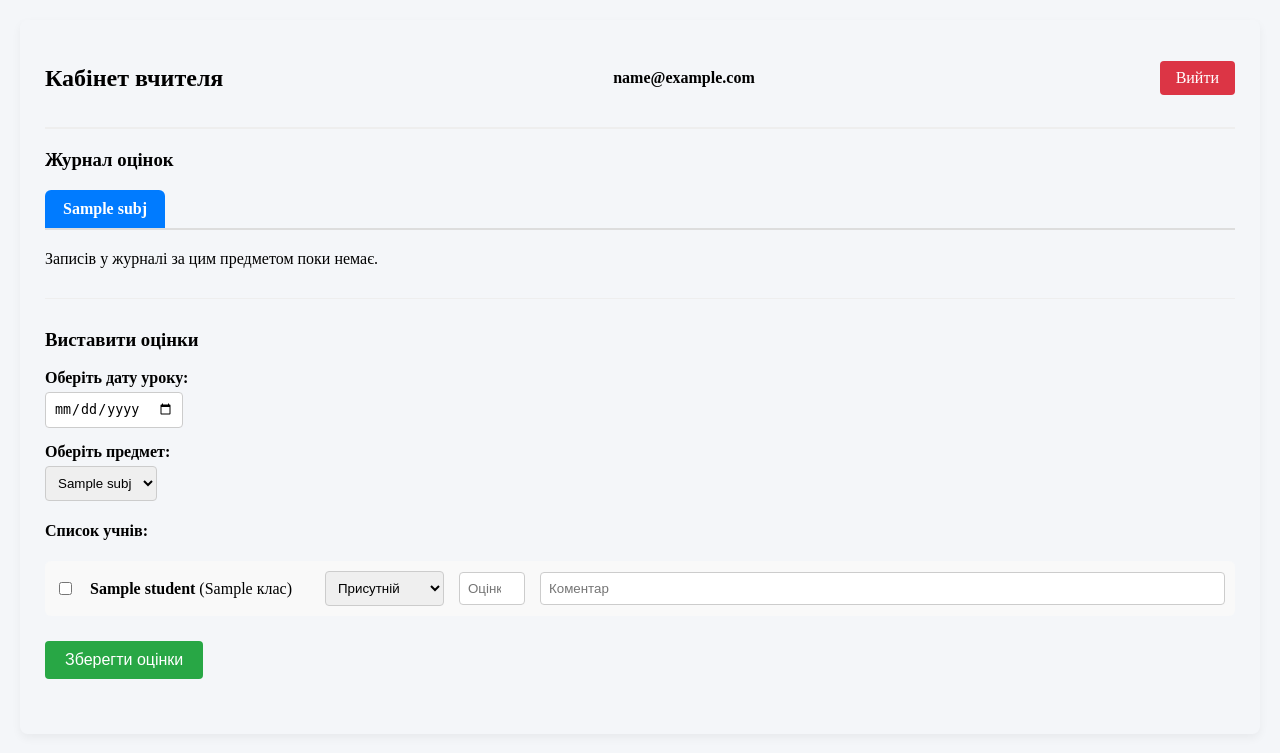
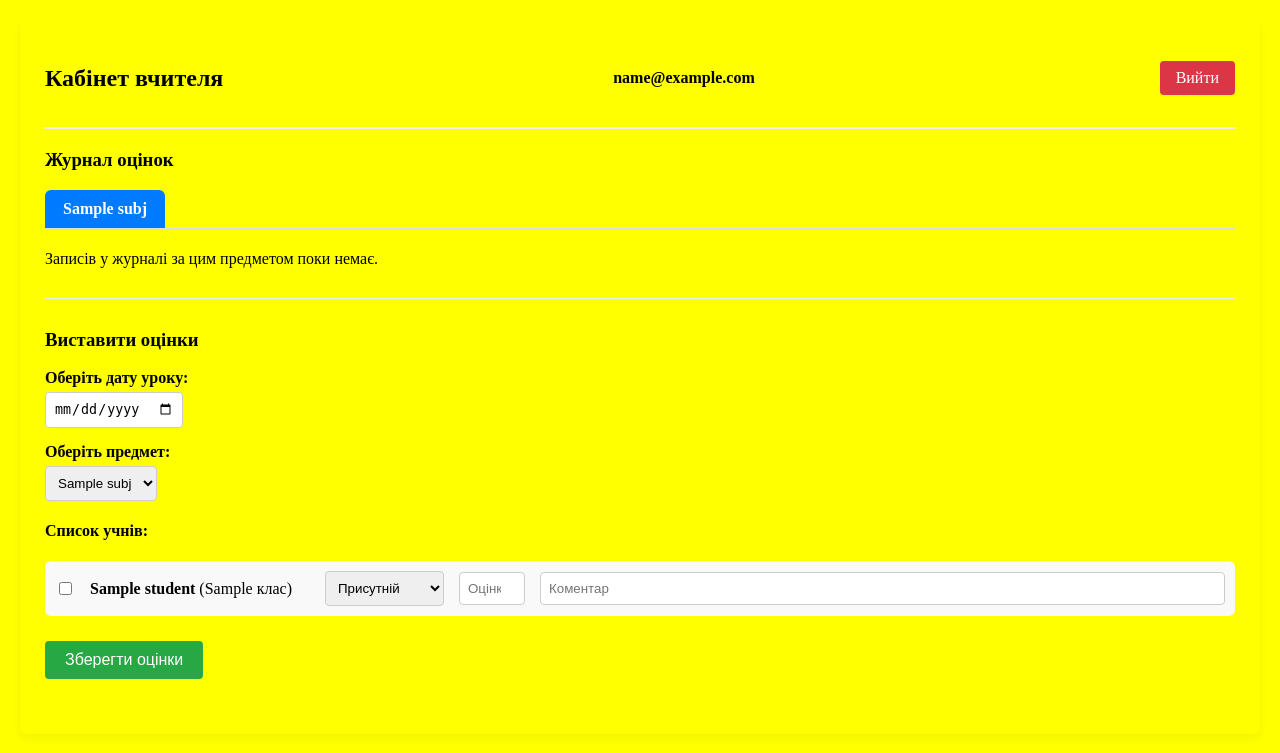
Before and after one commit to tymur75275-maker/School-server, a Flask app: template templates/teacher.html in a window 1280 px wide. Shown: the top 753 px of the page. Run offline with Flask 3, Linux system fonts and the light colour scheme; the template is opened without the code that fills it: most values are stand-ins (such as "Sample title", 1, 10 or a date in 2020).

Commit message:
edit color adminpage

```diff
--- a/templates/teacher.html
+++ b/templates/teacher.html
@@ -5,7 +5,7 @@
     <meta name="viewport" content="width=device-width, initial-scale=1.0">
     <title>Кабінет вчителя</title>
     <style>
-        body {max-width: 1200px, font-family: Arial, sans-serif; background: #f4f6f9; margin: 0; padding: 20px; }
+        body {max-width: 1200px, font-family: Arial, sans-serif; background: yellow; margin: 0; padding: 20px; }
         .container { width: 100%, max-width: 1200px, background: yellow; margin: 0 auto; padding: 25px; border-radius: 8px; box-shadow: 0 4px 10px rgba(0,0,0,0.05); }
         .header { display: flex; justify-content: space-between; align-items: center; border-bottom: 2px solid #eee; padding-bottom: 15px; margin-bottom: 20px; }
         .btn-logout { background: #dc3545; color: white; padding: 8px 16px; text-decoration: none; border-radius: 4px; }
```
